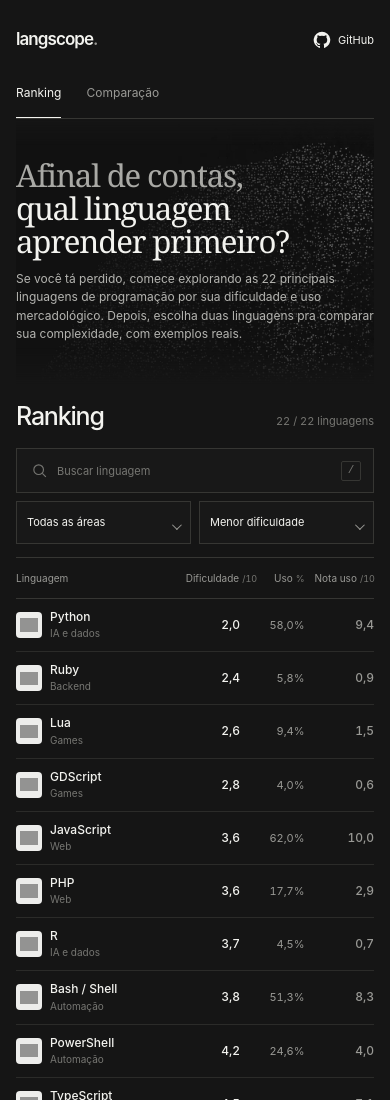
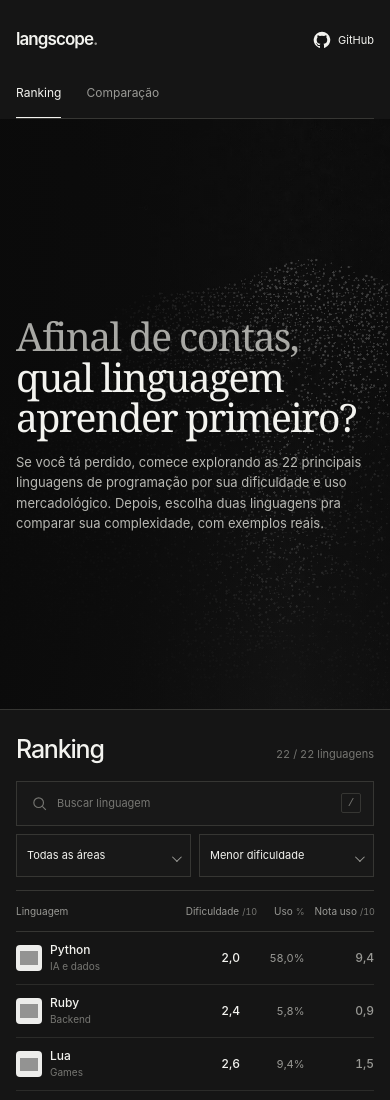
Before and after one commit to printvitorcomc/langscope, a plain HTML site: page index.html in a window 390 px wide. Shown: the top 1100 px of the page. Drawn offline with Linux system fonts and the light colour scheme; grey boxes are pictures that could not be loaded.

Commit message:
Revise v0.4 visual layout

```diff
--- a/styles.css
+++ b/styles.css
@@ -27,16 +27,17 @@ svg{display:block}strong{font-weight:600}
 .view-tab:hover{color:var(--text)}.view-tab.is-active{color:var(--text);border-bottom-color:var(--text)}
 .github-link{display:inline-flex;gap:9px;align-items:center;justify-self:end;font-size:12px;color:var(--text);white-space:nowrap;padding:10px 0}
 .github-link:hover{text-decoration:none;color:#bbb}.github-link>svg:first-child{height:19px;width:19px}.external-arrow{height:12px;width:12px;color:var(--muted)}
-/* The hero is an integrated introduction, not a full-screen splash.
-   Background artwork contains no text; copy remains selectable HTML. */
-.hero{position:relative;isolation:isolate;display:flex;align-items:center;min-height:304px;margin:0 0 25px;padding:29px 0 32px}
-.hero::before{content:"";position:absolute;inset:0;z-index:-1;pointer-events:none;background-color:var(--bg);background-position:center center;background-repeat:no-repeat;background-size:cover;mask-image:linear-gradient(to bottom,transparent 0%,#000 10%,#000 86%,transparent 100%)}
+/* Full-bleed hero sections. The artwork spans the full viewport width and roughly 70%+ of the first screen,
+   while the actual ranking/comparison interface starts in the next section below. */
+.hero{position:relative;isolation:isolate;display:flex;align-items:center;min-height:74vh;width:100vw;margin:0 calc(50% - 50vw) 34px;padding:clamp(58px,9vh,96px) max(16px,calc((100vw - 1120px)/2 + 34px)) clamp(44px,8vh,84px);overflow:hidden;border-bottom:1px solid var(--line);background:#0f0f0f}
+.hero::before{content:"";position:absolute;inset:0;z-index:-2;pointer-events:none;background-color:#0f0f0f;background-position:center center;background-repeat:no-repeat;background-size:cover}
+.hero::after{content:"";position:absolute;inset:0;z-index:-1;pointer-events:none;background:linear-gradient(90deg,rgba(10,10,10,.9) 0%,rgba(10,10,10,.72) 34%,rgba(10,10,10,.42) 57%,rgba(10,10,10,.18) 74%,rgba(10,10,10,.5) 100%),linear-gradient(180deg,rgba(6,6,6,.2) 0%,rgba(8,8,8,.14) 50%,rgba(21,21,21,.92) 100%)}
 .hero--ranking::before{background-image:url("./assets/ranking-desktop.webp")}
 .hero--comparison::before{background-image:url("./assets/comparison-desktop.webp")}
-.hero-content{max-width:650px;position:relative;z-index:1}
-.hero-title{font-family:Georgia,"Times New Roman",serif;font-weight:400;letter-spacing:-.038em;line-height:1.055;font-size:clamp(38px,4.25vw,52px);margin:0;max-width:640px;text-wrap:balance}
+.hero-content{max-width:700px;position:relative;z-index:1;padding-top:10px}
+.hero-title{font-family:Georgia,"Times New Roman",serif;font-weight:400;letter-spacing:-.04em;line-height:1.02;font-size:clamp(46px,5.4vw,76px);margin:0;max-width:720px;text-wrap:balance}
 .hero-muted{color:#a9a9a5}
-.hero-description{font-size:13px;line-height:1.68;color:#b4b4b0;max-width:565px;margin:16px 0 0;text-wrap:pretty}
+.hero-description{font-size:15px;line-height:1.72;color:#b8b8b3;max-width:600px;margin:20px 0 0;text-wrap:pretty}
 
 .app-view[hidden]{display:none!important}.section-bar{display:flex;align-items:baseline;justify-content:space-between;margin-bottom:19px;gap:10px}
 .section-bar h2{font-size:29px;letter-spacing:-.048em;font-weight:500;line-height:1.2;margin:0}.result-count{font-size:11px;color:var(--faint);font-variant-numeric:tabular-nums;white-space:nowrap}
@@ -118,7 +119,7 @@ svg{display:block}strong{font-weight:600}
   .brand{font-size:19px}
   .github-link{grid-column:2;grid-row:1}
   .view-tabs{grid-column:1/-1;grid-row:2;height:55px;justify-content:flex-start;gap:28px;margin-top:11px}
-  .hero{min-height:295px;margin-bottom:22px}
+  .hero{min-height:72vh;margin-bottom:30px;padding-inline:max(20px,calc((100vw - 1120px)/2 + 20px))}
   .filters{grid-template-columns:minmax(0,1fr) 160px 170px}
   .compare-grid{gap:10px}.compare-content{padding:15px}.compare-top{gap:8px}
 }
@@ -131,12 +132,12 @@ svg{display:block}strong{font-weight:600}
   .metric-bar{display:none}.lang-cell{gap:9px}.rank-index{display:none}
   .compare-grid{grid-template-columns:1fr;gap:10px}.description{min-height:0}.code-body{min-height:110px}
   .interpret-grid{grid-template-columns:1fr;gap:13px}.explainer-note{margin-top:15px}
-  .hero{min-height:270px;padding:23px 0 26px;margin-bottom:20px}
+  .hero{min-height:71vh;padding:46px 20px 34px;margin-bottom:28px}
   .hero--ranking::before{background-image:url("./assets/ranking-mobile.webp");background-position:right 53%}
   .hero--comparison::before{background-image:url("./assets/comparison-mobile.webp");background-position:right 48%}
-  .hero-content{max-width:510px}
-  .hero-title{font-size:clamp(32px,6.9vw,42px);line-height:1.055;letter-spacing:-.038em}
-  .hero-description{font-size:12px;line-height:1.58;max-width:455px;margin-top:13px}
+  .hero-content{max-width:560px}
+  .hero-title{font-size:clamp(38px,8vw,52px);line-height:1.04;letter-spacing:-.04em}
+  .hero-description{font-size:13px;line-height:1.62;max-width:470px;margin-top:14px}
   .footer{margin-top:47px}
 }
 @media(max-width:430px){
@@ -144,9 +145,9 @@ svg{display:block}strong{font-weight:600}
   .topbar{padding-top:21px}.brand{font-size:17px;letter-spacing:-.055em}
   .github-link .external-arrow{display:none}.github-link>svg:first-child{height:18px;width:18px}.github-link{gap:7px;font-size:11px}
   .view-tabs{gap:25px;height:52px;margin-top:7px}.view-tab{font-size:12px}
-  .hero{min-height:265px;padding:24px 0 24px;margin-bottom:17px}
-  .hero-title{font-size:clamp(30px,8vw,35px)}
-  .hero-description{font-size:12px;line-height:1.55;margin-top:12px}
+  .hero{min-height:70vh;padding:42px 16px 30px;margin-bottom:24px}
+  .hero-title{font-size:clamp(34px,10vw,44px)}
+  .hero-description{font-size:13px;line-height:1.58;margin-top:14px}
   .section-bar{margin-bottom:17px}.section-bar h2{font-size:25px}
   .filters{margin-bottom:13px}.select-wrap select,.dropdown-trigger,.search-field input{min-height:43px;height:43px;font-size:11px}.select-wrap select,.dropdown-trigger{padding-left:10px;padding-right:28px}.select-wrap:after{right:12px}
   .col-language{width:46%}.col-num{width:18%}
@@ -171,4 +172,4 @@ svg{display:block}strong{font-weight:600}
 
 @media(max-width:430px){.dropdown-option{min-height:43px;font-size:12px}.dropdown-options{max-height:min(340px,60dvh)}.compare-identity .dropdown-trigger{font-size:12px;font-weight:550}}
 
-@media(max-width:355px){.hero{min-height:276px;padding-top:20px;padding-bottom:21px}.hero-title{font-size:29px}.hero-description{font-size:11.5px;line-height:1.5}}
+@media(max-width:355px){.hero{min-height:70vh;padding:38px 12px 28px;margin-bottom:22px}.hero-title{font-size:31px}.hero-description{font-size:12px;line-height:1.55}}
```
